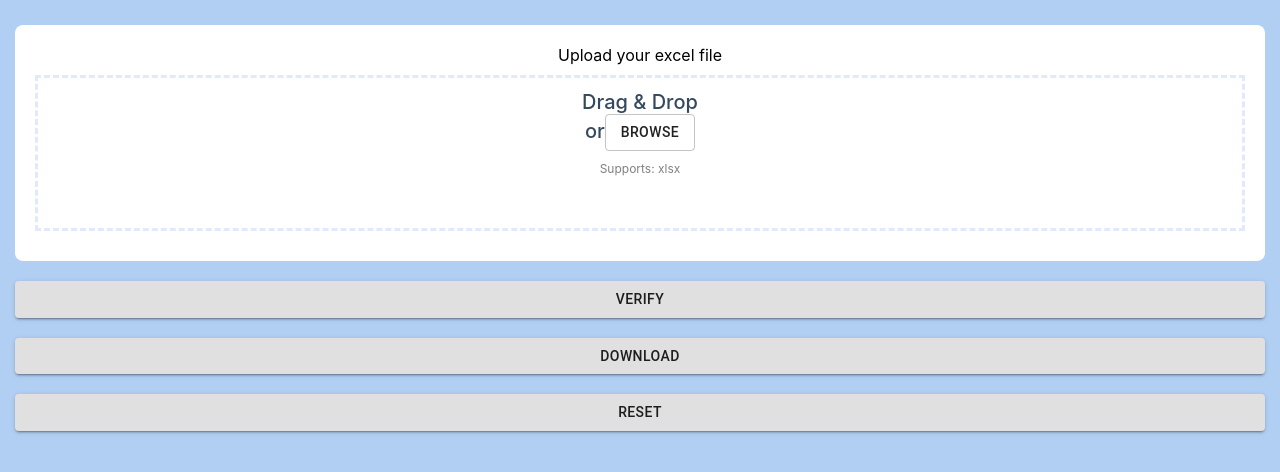
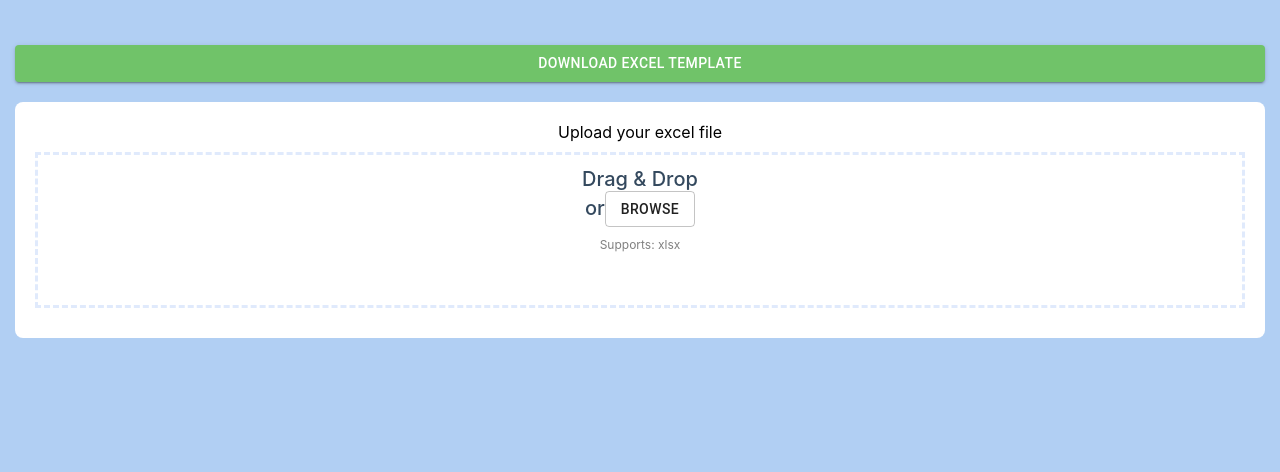
Before and after one commit to Mamodesaebsaad/excel-national-identity-validator-react-electron, a React (Create React App) app: page / in a window 1280 px wide. Shown: the top 472 px of the page. Built offline with nearby package versions, Linux system fonts and the light colour scheme.

Commit message:
added changes

```diff
--- a/src/App.js
+++ b/src/App.js
@@ -1,34 +1,8 @@
-import React from 'react'
-import logo from './logo.svg';
-import './App.css';
-import Button from '@mui/material/Button';
-import Main from './pages/main';
+import React from "react";
+import Main from "./pages/main";
 
 function App() {
-  return (
-    // <div className="App">
-    //   <header className="App-header">
-    //     <img src={logo} className="App-logo" alt="logo" />
-    //     <p>
-    //       Edit <code>src/App.js</code> and save to reload.
-    //     </p>
-
-    //     <Button variant="outlined">Outlined</Button>
-    //     <a
-    //       className="App-link"
-    //       href="https://reactjs.org"
-    //       target="_blank"
-    //       rel="noopener noreferrer"
-    //     >
-    //       Learn React
-    //     </a>
-    //   </header>
-    // </div>
-
-    <>
-      <Main />
-    </>
-  );
+  return <Main />;
 }
 
 export default App;
--- a/src/pages/main.js
+++ b/src/pages/main.js
@@ -4,12 +4,18 @@ import Spreadsheet from "react-spreadsheet";
 import * as XLSX from "xlsx";
 import validateNationalIdentityNumber from "national-identity-validator";
 import "./Upload.css";
+import exportExcel from '../utils/index.js';
+import fileTemplate from "../template/template-excel.xlsx";
 var FileSaver = require("file-saver");
+
 
 const Main = () => {
   const [selectedFile, setSelectedFile] = useState();
   const [processValue, setProcessValue] = useState([]);
   const [newData, setNewData] = useState([]);
+  const [verifyData, setVerifyData] = useState(false);
+
+
 
   const dropHandler = (e) => {
     e.preventDefault();
@@ -56,7 +62,9 @@ const Main = () => {
     readExcel(e.target.files[0]);
   };
 
-  const readToCSV = (file) => {
+  const readToCSV = (file, checkValue) => {
+    checkValue && setVerifyData(true);
+
     if (file.length > 0) {
       let newArray = [];
       file.map((element) => {
@@ -106,10 +114,16 @@ const Main = () => {
       let newArray = [];
       data.forEach((element) => {
         if (element["id"]) {
-          let value = validateNationalIdentityNumber(element["id"]);
+          let value = validateNationalIdentityNumber(
+            element["id"]?.toUpperCase()
+          );
 
           value
-            ? newArray.push({ ...element, result: value == true && "Valid" })
+            ? newArray.push({
+                ...element,
+                id: element?.id?.toUpperCase(),
+                result: value == true && "Valid",
+              })
             : newArray.push({
                 ...element,
                 result: value == false && "Invalid",
@@ -133,9 +147,7 @@ const Main = () => {
   };
 
   const resetAll = () => {
-    // setNewData([]);
-    // setProcessValue([]);
-    // setSelectedFile();
+    setVerifyData(false);
     window.location.reload();
   };
   return (
@@ -150,6 +162,15 @@ const Main = () => {
       }}
     >
       <div>
+        <Button
+          style={{ marginTop: "20px", marginBottom: '20px', backgroundColor: '#70C369', color: 'white' }}
+          variant="contained"
+          fullWidth
+          onClick={() => readToCSV(processValue, true)}
+        >
+          Download Excel Template
+        </Button>
+       {exportExcel(fileTemplate)}
         <div className="top">
           <div
             style={{
@@ -192,14 +213,18 @@ const Main = () => {
           </div>
         </div>
 
+        {!!selectedFile && (
           <Button
             style={{ marginTop: "20px" }}
             variant="contained"
             fullWidth
-          onClick={() => readToCSV(processValue)}
+            onClick={() => readToCSV(processValue, true)}
           >
             VERIFY
           </Button>
+        )}
+
+        {!!verifyData && (
           <Button
             style={{ marginTop: "20px" }}
             variant="contained"
@@ -208,7 +233,9 @@ const Main = () => {
           >
             Download
           </Button>
+        )}
 
+        {!!selectedFile && (
           <Button
             style={{ marginTop: "20px" }}
             variant="contained"
@@ -217,6 +244,7 @@ const Main = () => {
           >
             Reset
           </Button>
+        )}
       </div>
 
       {newData?.length > 0 && (
--- /dev/null
+++ b/src/utils/index.js
@@ -0,0 +1,13 @@
+import * as XLSX from "xlsx";
+
+// eslint-disable-next-line no-undef
+export default function exportExcel  (file) {
+  console.log(file)
+//   const fileReader = new FileReader();
+
+//   fileReader.readAsArrayBuffer(file);
+
+//   fileReader.onload = (e) => {
+//     console.log(e.target.result);
+//   }
+};
```
Also changed, not shown: 1 other file (tests, documents, lock files or other folders). Lines whose indentation alone changed are shown as unchanged.
